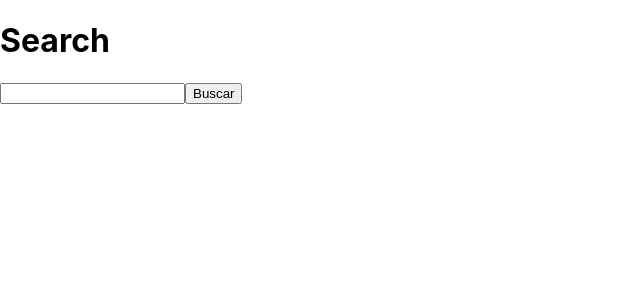
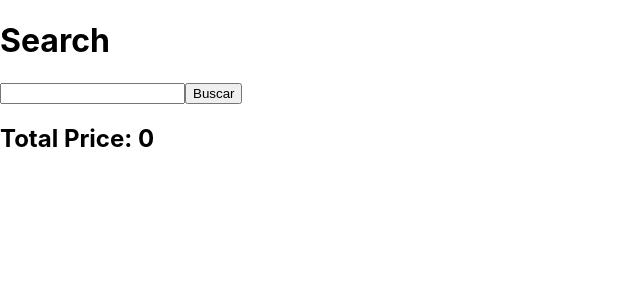
Before and after one commit to ajvideira/rocketseat-ignite-reactjs-perfreact, a Next.js app: page / in a window 1280 px wide. Shown: the top 300 px of the page, without its empty margins (0-640 px from the left). Built offline with nearby package versions, Linux system fonts and the light colour scheme.

Commit message:
Using hook useMemo

```diff
--- a/components/SearchResults.tsx
+++ b/components/SearchResults.tsx
@@ -1,3 +1,4 @@
+import { useMemo } from 'react';
 import { ProductItem } from './ProductItem';
 
 type SearchResultsProps = {
@@ -5,8 +6,14 @@ type SearchResultsProps = {
 };
 
 export function SearchResults({ results }: SearchResultsProps) {
+  const totalPrice = useMemo(
+    () => results.reduce((total, product) => total + product.price, 0),
+    [results]
+  );
+
   return (
     <div>
+      <h2>Total Price: {totalPrice}</h2>
       {results.map((result) => (
         <ProductItem product={result} />
       ))}
```
